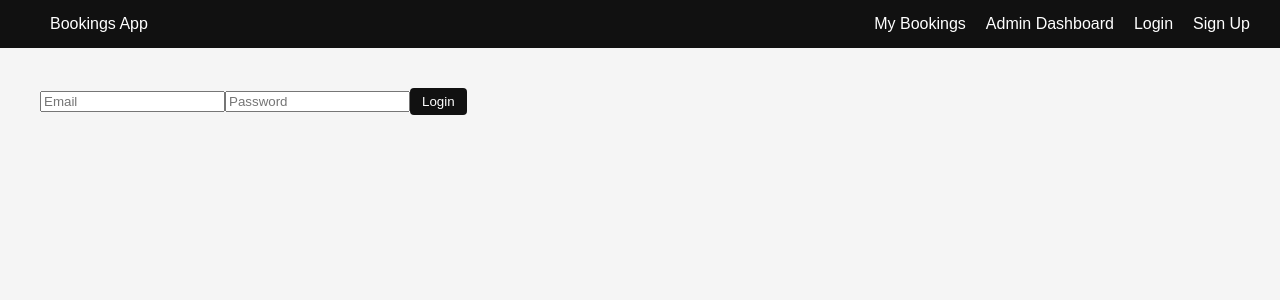
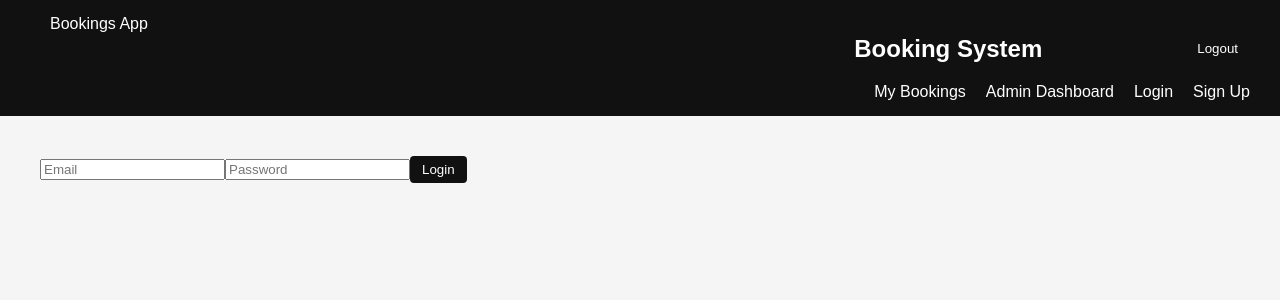
Before and after one commit to Kertich/Booking-system-frontend, a Next.js app: page /login in a window 1280 px wide. Shown: the top 300 px of the page. Built offline with nearby package versions, Linux system fonts and the light colour scheme; sample sign-in values are in the browser's storage.

Commit message:
refactor(auth): implement centralized auth context for synchronized state management

```diff
--- /dev/null
+++ b/app/components/Navbar.js
@@ -0,0 +1,29 @@
+"use client"
+
+import { useRouter } from "next/navigation";
+import { useAuth } from "../context/AuthContext";
+
+
+
+export default function Navbar() {
+    const router = useRouter();
+    const { user, logout } = useAuth();
+
+
+
+    const handleLogout = () => {
+        logout();
+        router.replace("/login");
+    };
+
+    return (
+        <nav style={{ display: "flex", justifyContent: "space-between"}}>
+            <h2>Booking System</h2>
+
+
+             {user && (
+                 <button onClick={handleLogout}>Logout</button>
+             )}
+        </nav>
+    );
+}
--- /dev/null
+++ b/app/context/AuthContext.js
@@ -0,0 +1,39 @@
+"use client"
+
+import { createContext, useContext, useState, useEffect } from "react";
+
+const AuthContext = createContext();
+
+export const AuthProvider = ({ children }) => {
+    const [user, setUser] = useState(null);
+
+    useEffect(() => {
+        const token = localStorage.getItem("token");
+        const role = localStorage.getItem("role");
+
+        if (token) {
+            setUser({ token, role });
+        }
+    }, []);
+
+    const login = (token, role) => {
+        localStorage.setItem("token", token);
+        localStorage.setItem("role", role);
+        setUser({ token, role });
+    };
+
+    const logout = () => {
+        localStorage.clear();
+        setUser(null);
+    };
+
+    return (
+        <AuthContext.Provider value={{ user, login, logout }}>
+            {children}
+        </AuthContext.Provider>
+    );
+}
+
+export function useAuth() {
+    return useContext(AuthContext);
+}
--- a/app/layout.js
+++ b/app/layout.js
@@ -1,15 +1,19 @@
 import "./globals.css";
 import Link from "next/link";
+import { AuthProvider } from "./context/AuthContext";
+import Navbar from "./components/Navbar";
 
 export default function RootLayout({ children }) {
     return (
         <html lang="en">
             <body>
+                <AuthProvider>
                 <nav className="navbar">
                     <div className="nav-left">
                         <Link href="/bookings">Bookings App</Link>
                     </div>
                     <div className="nav-right">
+                        < Navbar />
                         <Link href="/bookings">My Bookings</Link>
                         <Link href="/admin/approvals">Admin Dashboard</Link>
                         <Link href="/login">Login</Link>
@@ -18,6 +22,7 @@ export default function RootLayout({ children }) {
                 </nav>
 
                 <main className="container">{children}</main>
+                </AuthProvider>
                  </body>
         </html>
     );
--- a/app/login/page.js
+++ b/app/login/page.js
@@ -1,9 +1,11 @@
 "use client";
 import { useRouter } from "next/navigation";
 import { useState } from "react";
+import { useAuth } from "../context/AuthContext";
 
 export default function Login() {
   const router = useRouter();
+  const { login } = useAuth();
   const [email, setEmail] = useState("");
   const [password, setPassword] = useState("");
 
@@ -23,10 +25,15 @@ export default function Login() {
       return;
     }
 
-    localStorage.setItem("token", data.access_token);
 
-    //redirect to bookings page
-    router.push("/bookings");
+
+    login(data.token, data.role);
+    router.replace("/bookings");
+
+    // localStorage.setItem("token", data.access_token);
+
+    // //redirect to bookings page
+    // router.push("/bookings");
   };
 
   return (
```
Also changed, not shown: app/components/ProtectedRoute.js (+24 -16 lines).
